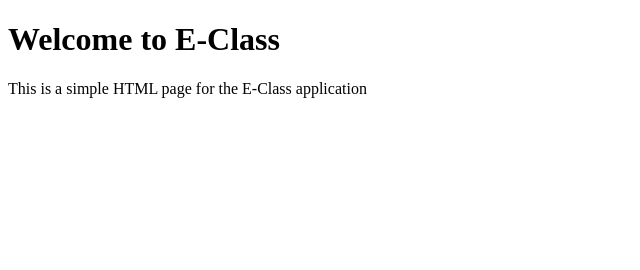
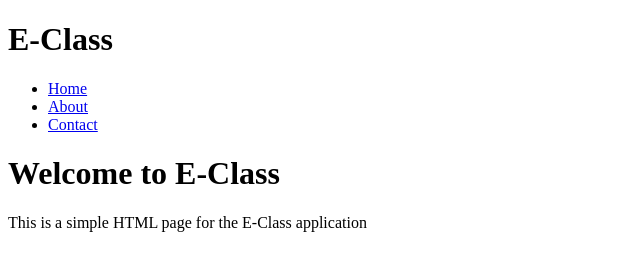
Before and after one commit to 5tarlight/2025-1-web-programming, a website: page src/public/index.html in a window 1280 px wide. Shown: the whole page, without its empty margins (0-640 px from the left). Drawn offline with Linux system fonts and the light colour scheme.

Commit message:
feat: create test header

```diff
--- a/src/public/index.html
+++ b/src/public/index.html
@@ -6,6 +6,16 @@
     <title>E-Class</title>
   </head>
   <body>
+    <header>
+      <h1>E-Class</h1>
+      <nav>
+        <ul>
+          <li><a href="#home">Home</a></li>
+          <li><a href="#about">About</a></li>
+          <li><a href="#contact">Contact</a></li>
+        </ul>
+      </nav>
+    </header>
     <h1>Welcome to E-Class</h1>
     <p>This is a simple HTML page for the E-Class application</p>
   </body>
```
